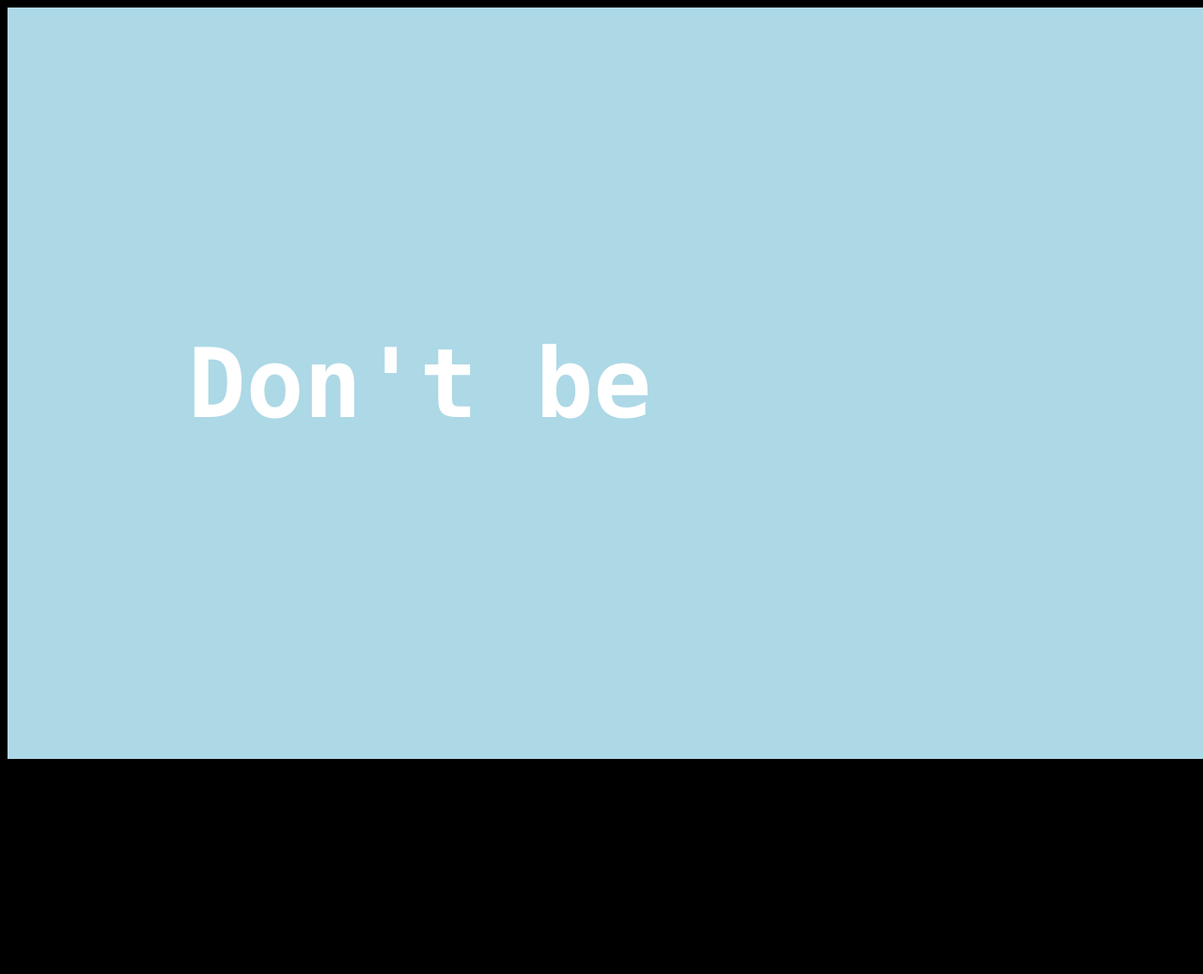
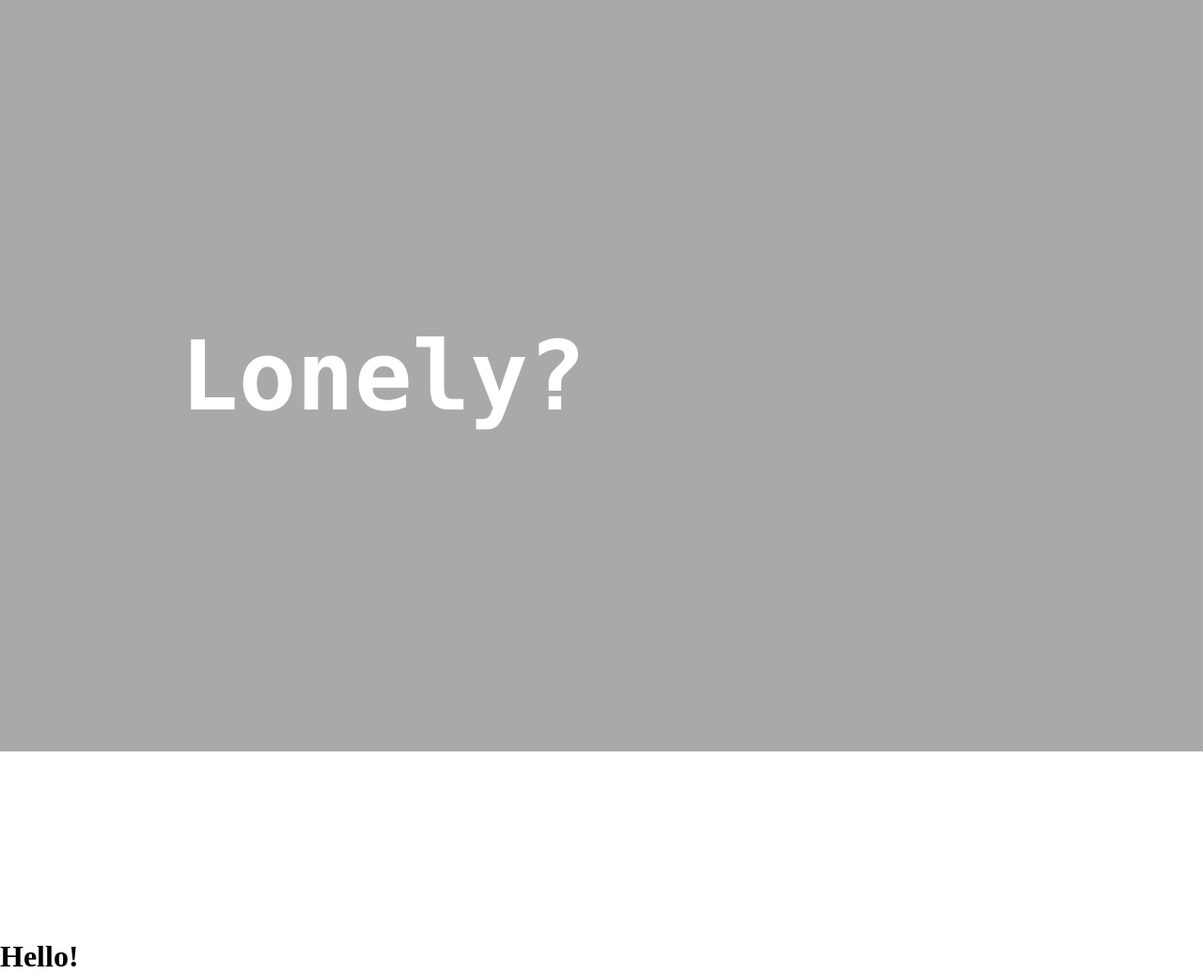
Before and after one commit to Qubisted/zesty-callback, a plain HTML site: page index.html in a window 1280 px wide. Shown: the whole page at 94% size. Before the commit the page ends 808 px from the top, so only its background shows below. Drawn offline with Linux system fonts and the light colour scheme.

Commit message:
added title

```diff
--- a/index.html
+++ b/index.html
@@ -15,6 +15,7 @@
   <div id="right-side" class="side">
     <h2 class="title">Don't be</h2>
   </div>
+  <h1 class="header">Hello!</h1>
 </body>
 <script src="./script.js"></script>
 
--- a/style.css
+++ b/style.css
@@ -1,7 +1,7 @@
-html, body {
-  height: 100%;
-  width: 100%;
-  background-color: black;
+body {
+  margin: 0px;
+  display: flex;
+  flex-direction: vertical;
 }
 
 .side {
@@ -9,7 +9,7 @@ html, body {
   width: 100%;
   display: grid;
   place-items: center;
-  overflow: hidden;
+  overflow: auto;
   position: absolute;
 }
 
@@ -30,3 +30,11 @@ html, body {
   background-color: lightblue;
   z-index: 1;
 }
+.header {
+  display: grid;
+  place-items: center;
+  z-index: 4;
+  color: black;
+  position: absolute;
+  margin-top: 1000px;
+}
```
